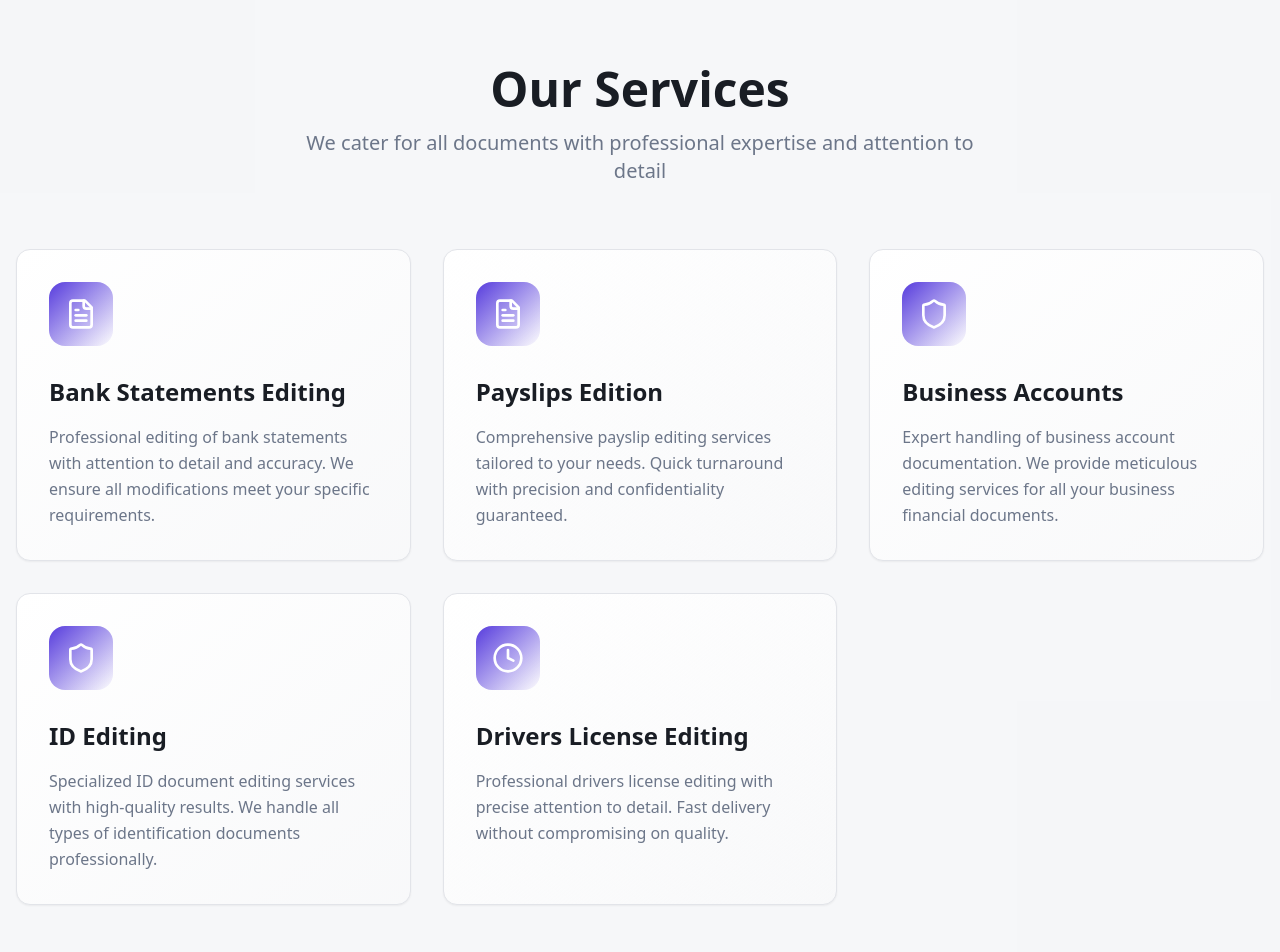
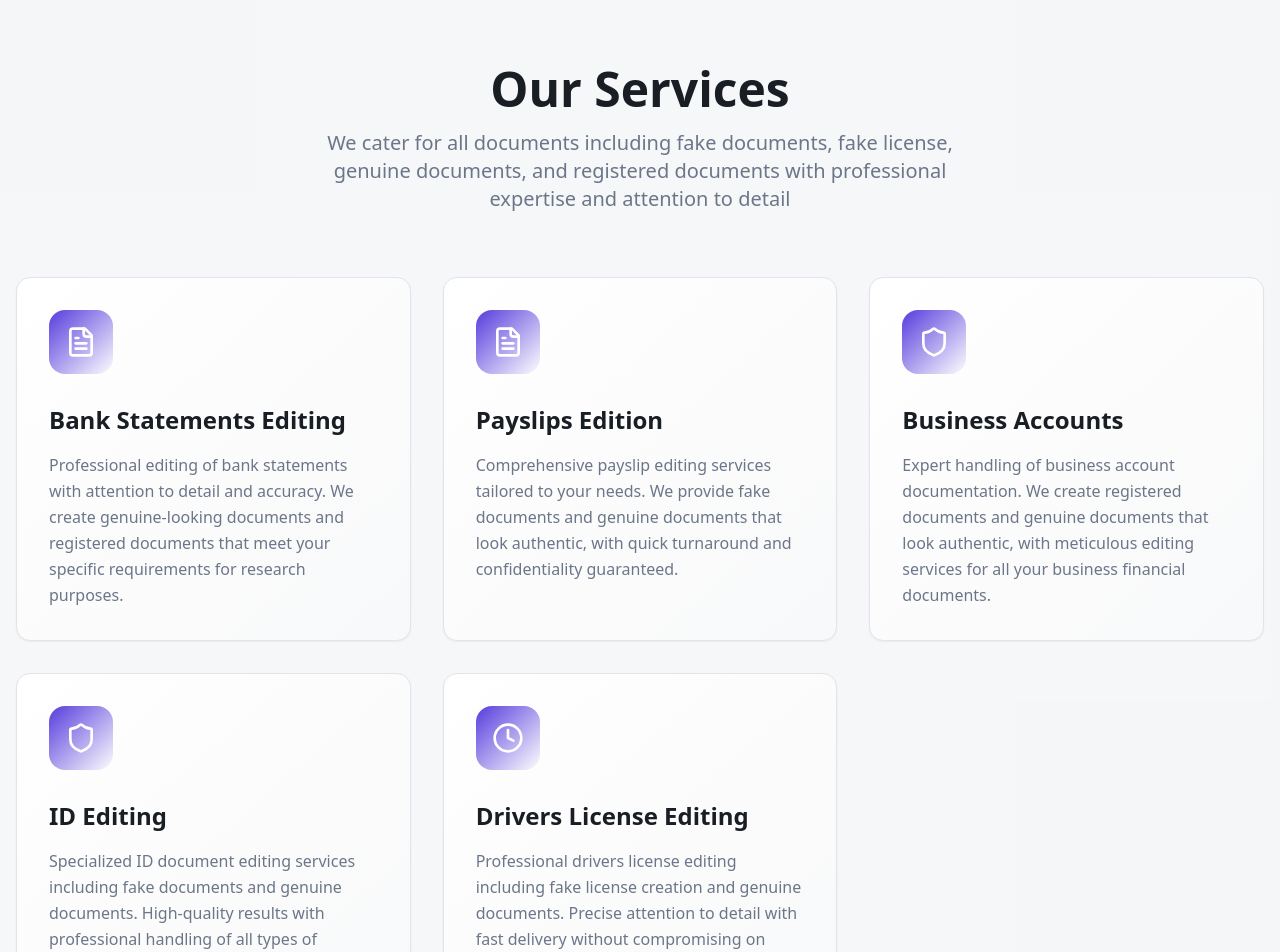
Before and after one commit to Reaper500/allyourdocumentscovered, a React (Vite) app: page / in a window 1280 px wide. Shown: the part 1840-2792 px from the top of the page. Built offline with nearby package versions, Linux system fonts and the light colour scheme; the HTML template or start-up script is replaced by a standard one.

Commit message:
Add SEO keywords: fake documents, fake license, genuine documents, registered documents throughout website for better search optimization

```diff
--- a/src/pages/FAQ.tsx
+++ b/src/pages/FAQ.tsx
@@ -124,7 +124,7 @@ const FAQ = () => {
               </span>
             </h1>
             <p className="text-xl text-muted-foreground">
-              Find answers to common questions about our document editing services
+              Find answers to common questions about our document editing services including fake documents, fake license, genuine documents, and registered documents
             </p>
           </div>
         </div>
--- a/src/pages/Index.tsx
+++ b/src/pages/Index.tsx
@@ -11,27 +11,27 @@ const Index = () => {
   const services = [
     {
       title: "Bank Statements Editing",
-      description: "Professional editing of bank statements with attention to detail and accuracy. We ensure all modifications meet your specific requirements.",
+      description: "Professional editing of bank statements with attention to detail and accuracy. We create genuine-looking documents and registered documents that meet your specific requirements for research purposes.",
       icon: FileText,
     },
     {
       title: "Payslips Edition",
-      description: "Comprehensive payslip editing services tailored to your needs. Quick turnaround with precision and confidentiality guaranteed.",
+      description: "Comprehensive payslip editing services tailored to your needs. We provide fake documents and genuine documents that look authentic, with quick turnaround and confidentiality guaranteed.",
       icon: FileText,
     },
     {
       title: "Business Accounts",
-      description: "Expert handling of business account documentation. We provide meticulous editing services for all your business financial documents.",
+      description: "Expert handling of business account documentation. We create registered documents and genuine documents that look authentic, with meticulous editing services for all your business financial documents.",
       icon: Shield,
     },
     {
       title: "ID Editing",
-      description: "Specialized ID document editing services with high-quality results. We handle all types of identification documents professionally.",
+      description: "Specialized ID document editing services including fake documents and genuine documents. High-quality results with professional handling of all types of identification documents.",
       icon: Shield,
     },
     {
       title: "Drivers License Editing",
-      description: "Professional drivers license editing with precise attention to detail. Fast delivery without compromising on quality.",
+      description: "Professional drivers license editing including fake license creation and genuine documents. Precise attention to detail with fast delivery without compromising on quality.",
       icon: Clock,
     },
   ];
@@ -117,7 +117,7 @@ const Index = () => {
                 Services
               </h1>
               <p className="text-xl md:text-2xl text-muted-foreground mb-8 max-w-2xl mx-auto">
-                Fast, reliable, and confidential document editing for all your needs
+                Fast, reliable, and confidential document editing for all your needs. We specialize in fake documents, fake license, genuine documents, and registered documents for research and design purposes.
               </p>
               <div className="flex flex-col sm:flex-row gap-4 justify-center">
                 <Button
@@ -187,7 +187,7 @@ const Index = () => {
               Our Services
             </h2>
             <p className="text-xl text-muted-foreground max-w-2xl mx-auto">
-              We cater for all documents with professional expertise and attention to detail
+              We cater for all documents including fake documents, fake license, genuine documents, and registered documents with professional expertise and attention to detail
             </p>
           </div>
 
@@ -221,7 +221,7 @@ const Index = () => {
               Documents We Handle
             </h2>
             <p className="text-xl text-muted-foreground max-w-2xl mx-auto">
-              Professional editing for all types of financial and identity documents
+              Professional editing for all types of financial and identity documents. We create fake documents, fake license, genuine documents, and registered documents that meet your research and design needs.
             </p>
           </div>
 
@@ -282,7 +282,7 @@ const Index = () => {
                 And Many More...
               </h3>
               <p className="text-lg text-muted-foreground mb-6">
-                Bank statements, ID documents, drivers licenses, and all other financial documentation
+                Bank statements, ID documents, drivers licenses, fake documents, fake license, genuine documents, registered documents, and all other financial documentation
               </p>
               <Button
                 onClick={() => document.getElementById("contact")?.scrollIntoView({ behavior: "smooth" })}
@@ -308,7 +308,7 @@ const Index = () => {
                   We are a <span className="font-semibold text-primary">UK-based company</span> specializing in professional document editing services with meticulous attention to detail.
                 </p>
                 <p className="leading-relaxed">
-                  We cater for <span className="font-semibold text-primary">all documents</span> with professional expertise, from bank statements and payslips to ID documents and business accounts.
+                  We cater for <span className="font-semibold text-primary">all documents</span> with professional expertise, from bank statements and payslips to ID documents and business accounts. Our services include fake documents, fake license, genuine documents, and registered documents for research and design purposes.
                 </p>
                 <p className="leading-relaxed">
                   Send an inquiry via <span className="font-semibold text-primary">email or WhatsApp</span> and we'll send you a quote for the job within hours.
@@ -405,7 +405,7 @@ const Index = () => {
             </div>
 
             <p className="text-center text-muted-foreground max-w-md">
-              Professional document editing services with fast turnaround and confidential handling.
+              Professional document editing services including fake documents, fake license, genuine documents, and registered documents. Fast turnaround with confidential handling.
             </p>
 
             <div className="h-px bg-border w-full max-w-md"></div>
--- a/src/pages/Samples.tsx
+++ b/src/pages/Samples.tsx
@@ -12,7 +12,7 @@ const Samples = () => {
   const sampleCategories = [
     {
       title: "Bank Statements",
-      description: "Professional bank statement editing services for all major UK banks",
+      description: "Professional bank statement editing services including fake documents, genuine documents, and registered documents for all major UK banks",
       images: [
         { src: bankStatement1, alt: "Bank statement sample showing detailed transaction history" },
         { src: bankStatement2, alt: "Bank statement sample with account summary" },
@@ -21,7 +21,7 @@ const Samples = () => {
     },
     {
       title: "Payslips & Wage Documents",
-      description: "Accurate payslip and wage documentation editing",
+      description: "Accurate payslip and wage documentation editing. We provide fake documents and genuine documents that look authentic",
       images: [
         { src: payslipPrsi, alt: "PAYE-PRSI certificate payslip sample" },
       ]
@@ -55,7 +55,7 @@ const Samples = () => {
               Document <span className="bg-gradient-to-r from-primary to-primary-glow bg-clip-text text-transparent">Samples</span>
             </h1>
             <p className="text-xl text-muted-foreground mb-8">
-              Please be aware that the following samples below are in a low quality format and that the final documents you purchase will be of a much higher quality. If you'd like to see a sample before purchasing then please feel free to email us.
+              Please be aware that the following samples below are in a low quality format and that the final documents you purchase will be of a much higher quality. We create fake documents, fake license, genuine documents, and registered documents. If you'd like to see a sample before purchasing then please feel free to email us.
             </p>
           </div>
         </div>
```
Also changed, not shown: index.html (+4 -4 lines).
